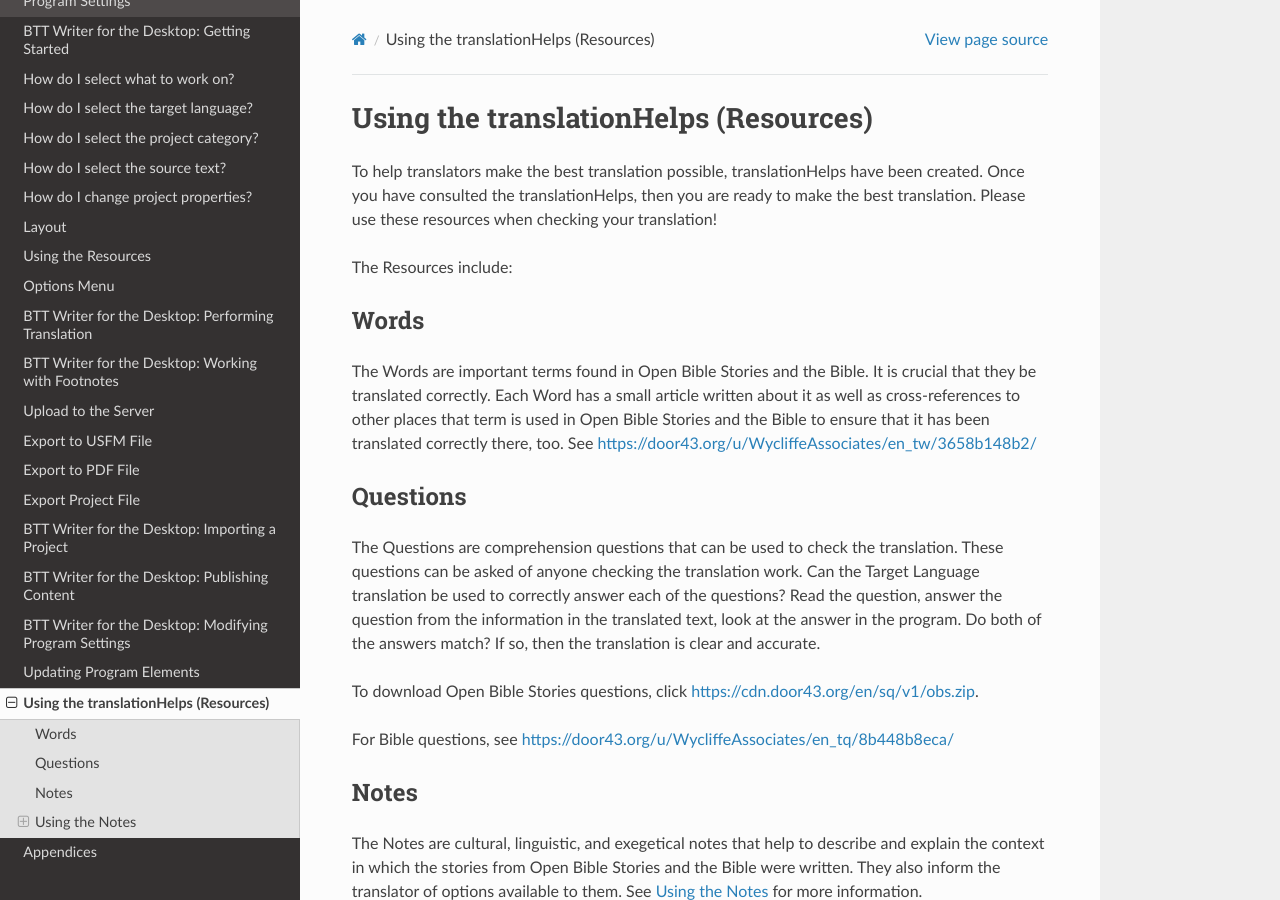
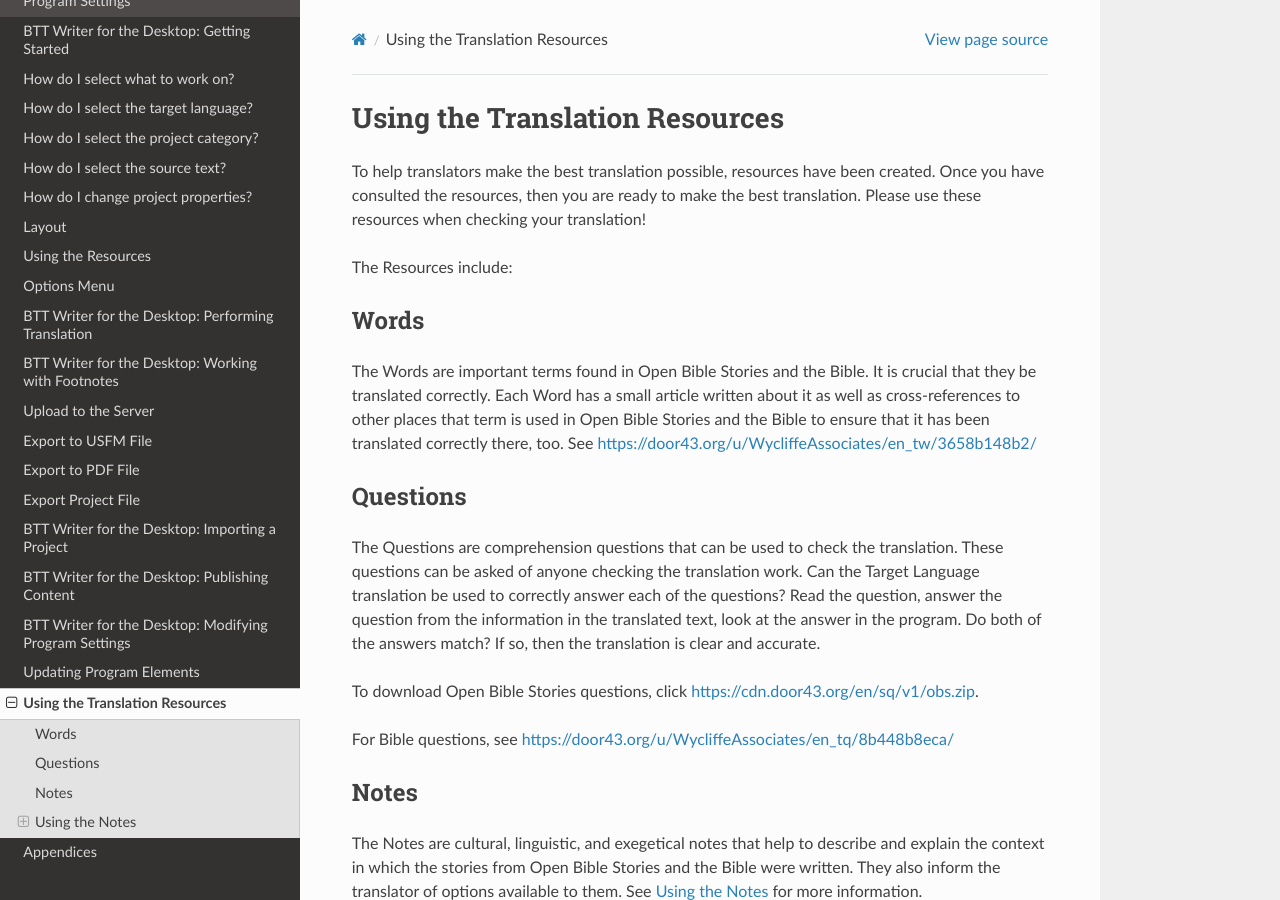
Before and after one commit to mondele/btt-writer-docs, a Sphinx documentation site: the page built from docs/Helps.rst, in a window 1280 px wide and 900 px high. Built offline with Sphinx 7.4.7 and the Read the Docs theme 2.0.0, drawn with Linux system fonts in a browser that asks for light colours; pages that are not in the unit, such as notebooks, are missing from menus.

Commit message:
Update Helps.rst

```diff
--- a/docs/Helps.rst
+++ b/docs/Helps.rst
@@ -1,9 +1,9 @@
 .. _Helps:
 
-Using the translationHelps (Resources)
+Using the Translation Resources
 ======================================
 
-To help translators make the best translation possible, translationHelps have been created. Once you have consulted the translationHelps, then you are ready to make the best translation. Please use these resources when checking your translation!
+To help translators make the best translation possible, resources have been created. Once you have consulted the resources, then you are ready to make the best translation. Please use these resources when checking your translation!
 
 The Resources include:
 
```
